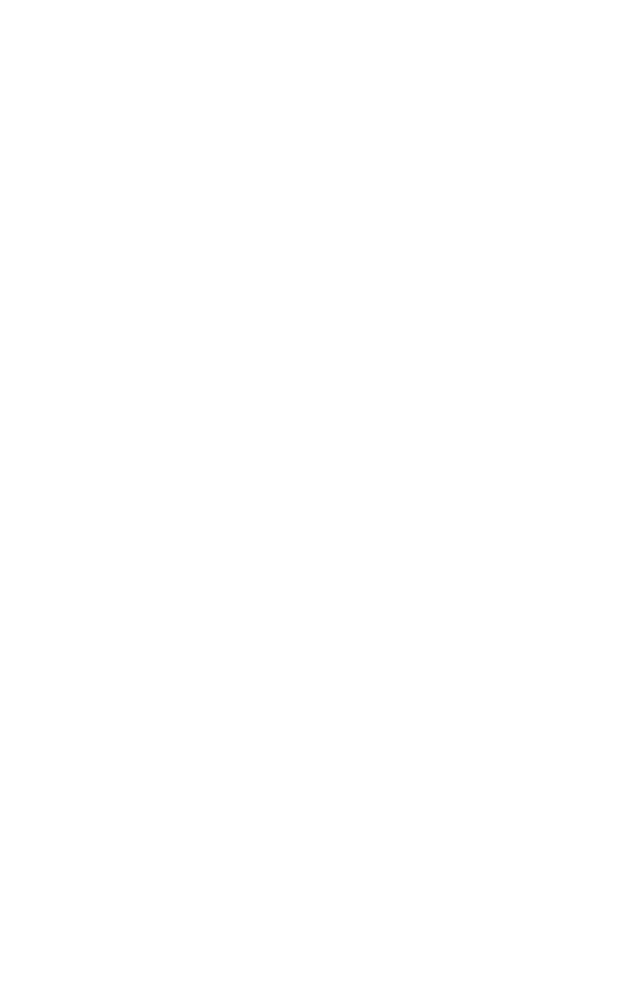
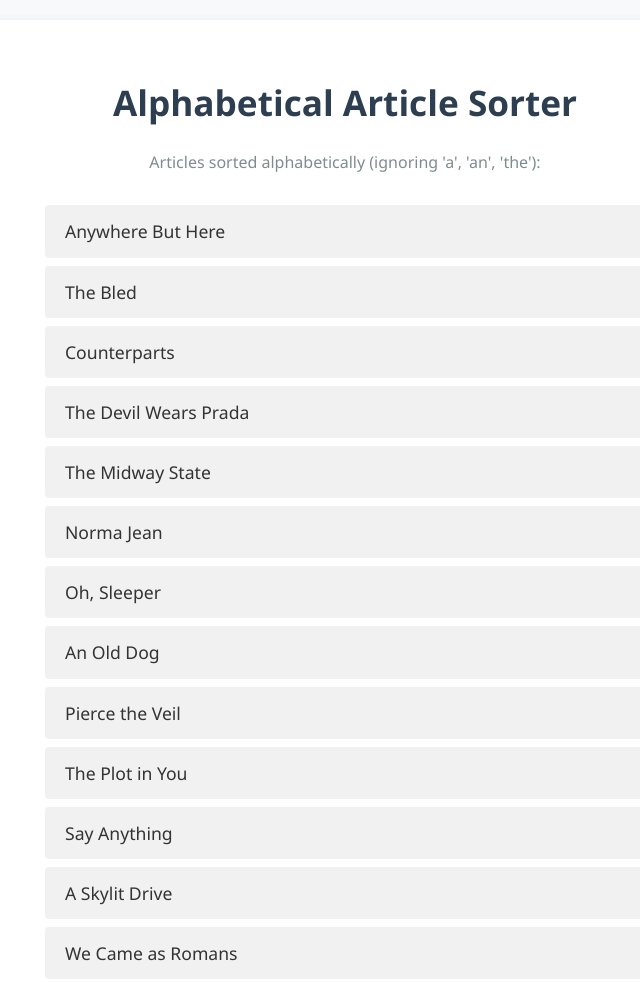
Before and after one commit to acciojob/sorting-articles-ratneshgithubaid, a website: page main.html in a window 1280 px wide. Shown: the top 982 px of the page, without its empty margins (295-935 px from the left). Before the commit the page ends 800 px from the top, so only its background shows below. Drawn offline with Linux system fonts and the light colour scheme.

Commit message:
created a submission

```diff
--- a/main.html
+++ b/main.html
@@ -1,16 +1,17 @@
 <!DOCTYPE html>
-
-<html>
-
+<html lang="en">
 <head>
-	<link rel="stylesheet" href="styles.css">
+    <meta charset="UTF-8">
+    <meta name="viewport" content="width=device-width, initial-scale=1.0">
+    <title>Alphabetical Article Sorter</title>
+    <link rel="stylesheet" href="styles.css">
 </head>
-
 <body>
-	<!-- the entire body must be written by student -->
-    <script type="text/javascript" src="./script.js">
-</script>
-
+    <div class="container">
+        <h1>Alphabetical Article Sorter</h1>
+        <p>Articles sorted alphabetically (ignoring 'a', 'an', 'the'):</p>
+        <ul id="band"></ul>
+    </div>
+    <script src="script.js"></script>
 </body>
-
 </html>
--- a/script.js
+++ b/script.js
@@ -1 +1,38 @@
 //your JS code here. If required.
+document.addEventListener('DOMContentLoaded', function() {
+    const bands = [
+        'The Plot in You',
+        'The Devil Wears Prada',
+        'Pierce the Veil',
+        'Norma Jean',
+        'The Bled',
+        'Say Anything',
+        'The Midway State',
+        'We Came as Romans',
+        'Counterparts',
+        'Oh, Sleeper',
+        'A Skylit Drive',
+        'Anywhere But Here',
+        'An Old Dog'
+    ];
+
+    // Function to strip articles for sorting
+    function stripArticles(name) {
+        return name.replace(/^(a |an |the )/i, '').trim();
+    }
+
+    // Sort the bands array
+    const sortedBands = bands.sort((a, b) => {
+        return stripArticles(a) > stripArticles(b) ? 1 : -1;
+    });
+
+    // Get the ul element
+    const bandList = document.getElementById('band');
+
+    // Add each band as a list item
+    sortedBands.forEach(band => {
+        const li = document.createElement('li');
+        li.textContent = band;
+        bandList.appendChild(li);
+    });
+});
--- a/styles.css
+++ b/styles.css
@@ -1 +1,67 @@
 /*  your css code here. If applicable */
+body {
+    font-family: 'Segoe UI', Tahoma, Geneva, Verdana, sans-serif;
+    line-height: 1.6;
+    margin: 0;
+    padding: 20px;
+    background-color: #f8f9fa;
+    color: #333;
+}
+
+.container {
+    max-width: 800px;
+    margin: 0 auto;
+    background: white;
+    padding: 30px;
+    border-radius: 8px;
+    box-shadow: 0 2px 10px rgba(0, 0, 0, 0.1);
+}
+
+h1 {
+    color: #2c3e50;
+    text-align: center;
+    margin-bottom: 20px;
+    font-size: 2.2rem;
+}
+
+p {
+    text-align: center;
+    color: #7f8c8d;
+    margin-bottom: 30px;
+}
+
+#band {
+    list-style: none;
+    padding: 0;
+    margin: 0 auto;
+    max-width: 600px;
+}
+
+#band li {
+    padding: 12px 20px;
+    margin-bottom: 8px;
+    background-color: #f1f1f1;
+    border-radius: 4px;
+    transition: all 0.3s ease;
+    font-size: 1.1rem;
+}
+
+#band li:hover {
+    background-color: #e1e1e1;
+    transform: translateX(5px);
+}
+
+/* Responsive design */
+@media (max-width: 600px) {
+    .container {
+        padding: 20px;
+    }
+
+    h1 {
+        font-size: 1.8rem;
+    }
+
+    #band li {
+        padding: 10px 15px;
+    }
+}
```
